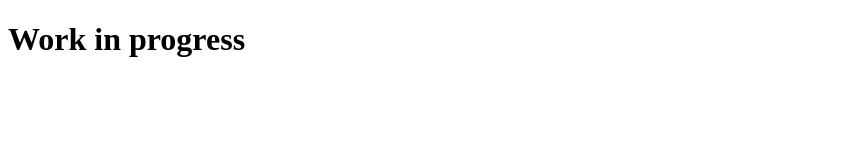
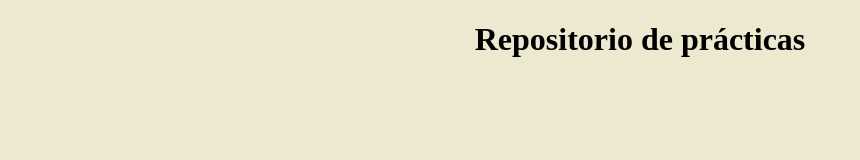
Before and after one commit to mariacoma/mariacoma.github.io, a plain HTML site: page index.html in a window 1280 px wide. Shown: the whole page, without its empty margins (0-860 px from the left). Drawn offline with Linux system fonts and the light colour scheme.

Commit message:
commit update

```diff
--- a/index.html
+++ b/index.html
@@ -4,8 +4,11 @@
     <meta charset="UTF-8">
     <meta name="viewport" content="width=device-width, initial-scale=1.0">
     <title>GIT-MC-WIP</title>
+    <link rel="icon" href="https://i.ibb.co/5hHRsLMq/favicon.png" type="image/png"/>
 </head>
-<body>
-    <H1>Work in progress</H1>
+<body bgcolor="#EDE8D0">
+    <center>
+        <H1>Repositorio de prácticas</H1>
+    </center>
 </body>
 </html>
```
